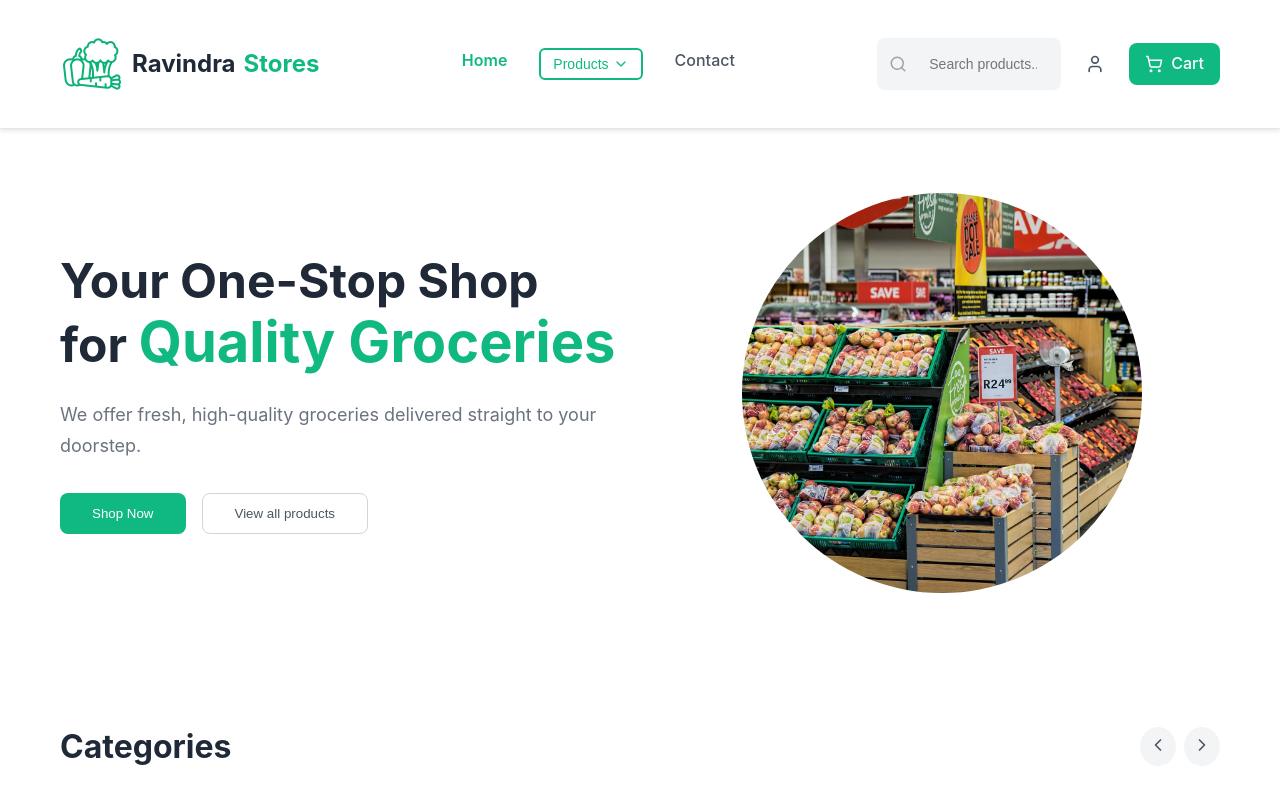
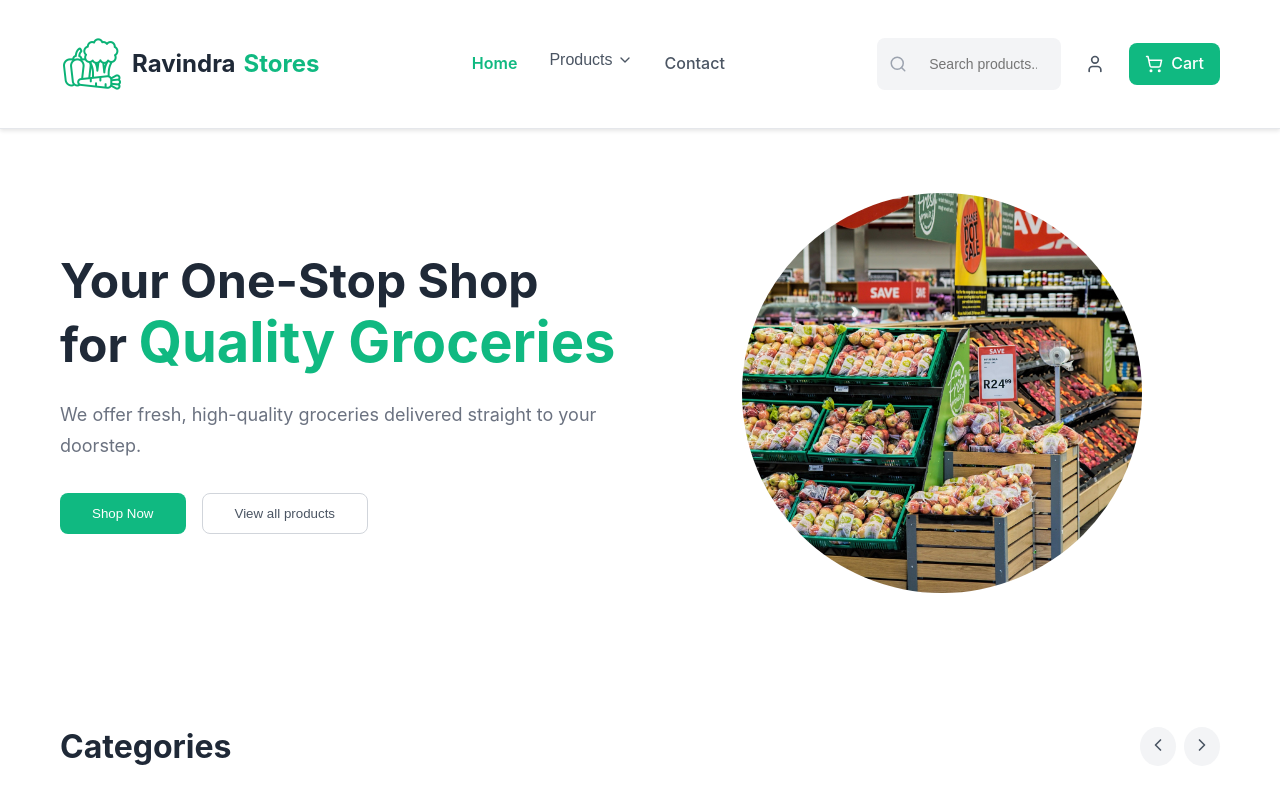
Before and after one commit to MinxPat/Grocery-frontend, a React (Create React App) app: page / in a window 1280 px wide. Shown: the top 800 px of the page. Built offline with nearby package versions, Linux system fonts and the light colour scheme.

Commit message:
modified header

```diff
--- a/src/Header.css
+++ b/src/Header.css
@@ -80,18 +80,15 @@
 }
 
 .dropdown-btn {
-    background: white;
-    border: 2px solid #10b981; /* ✅ Green border */
-    color: #10b981;             /* ✅ Green text */
-    padding: 6px 12px;
-    font-size: 14px;
-    border-radius: 6px;
+    background: none;
+    border: none;
+    color: #4b5563;            /* same as nav links */
+    font-weight: 500;
     cursor: pointer;
     display: flex;
     align-items: center;
     gap: 4px;
-    font-weight: 500;
-    transition: all 0.2s ease-in-out;
+    font-size: 1rem;
 }
 
 .dropdown-btn:hover {
```
